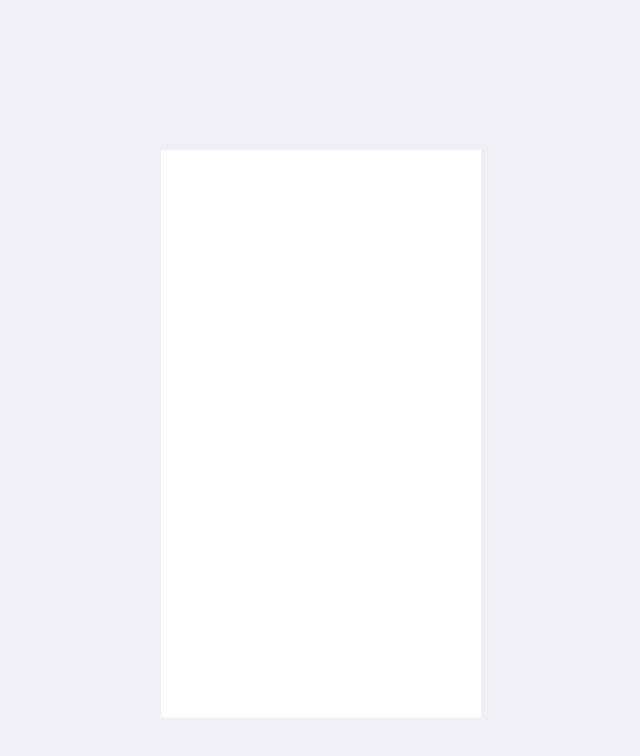
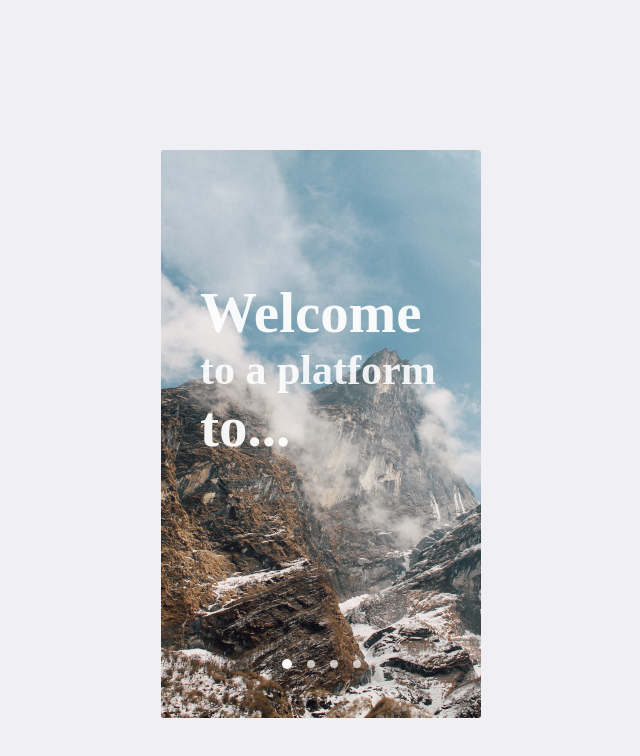
Before and after one commit to KoenWestendorp/onboarding, a plain HTML site: page index.html in a window 1280 px wide. Shown: the whole page, without its empty margins (319-959 px from the left). Drawn offline with nearby package versions, Linux system fonts and the light colour scheme.

Commit message:
Screen 1 done, still hacky...

```diff
--- a/_canvas.sass
+++ b/_canvas.sass
@@ -2,9 +2,14 @@ body
   background: $lightgrey
   display: flex
   justify-content: space-around
+  div
+    border-radius: 3px
 
 div#canvas
   margin-top: 150px
   background: $white
   height: 568px
   width: 320px
+  display: flex
+  flex-direction: row
+  align-items: center
--- a/_main.sass
+++ b/_main.sass
@@ -4,3 +4,16 @@
 @import "_vars.sass"
 
 @import "_canvas.sass"
+@import "_nav.sass"
+
+@import "_screen1.sass"
+@import "_screen2.sass"
+@import "_screen3.sass"
+@import "_screen4.sass"
+
+
+*
+  box-sizing: border-box
+
+.wrapper
+  width: 100%
--- a/_vars.sass
+++ b/_vars.sass
@@ -1,2 +1,3 @@
+$grey: #FBFBFB
 $lightgrey: #F0EFF4
 $white: #FFFFFF
--- a/index.html
+++ b/index.html
@@ -7,7 +7,26 @@
   </head>
   <body>
     <div id="canvas">
-
+      <div id="screen1">
+        <div class="wrapper">
+          <div id="text">
+            <h1>Welcome</h1>
+            <h2>to a platform</h2>
+            <h1>to...</h1>
+          </div>
+        </div>
+        <div class="wrapper">
+          <div id="nav">
+            <div class="circle current"></div>
+            <div class="circle"></div>
+            <div class="circle"></div>
+            <div class="circle"></div>
+          </div>
+        </div>
+      </div>
+      <div id="screen2"></div>
+      <div id="screen3"></div>
+      <div id="screen4"></div>
     </div>
 
 
```
Also changed, not shown: css/main.css, 1 other file.
